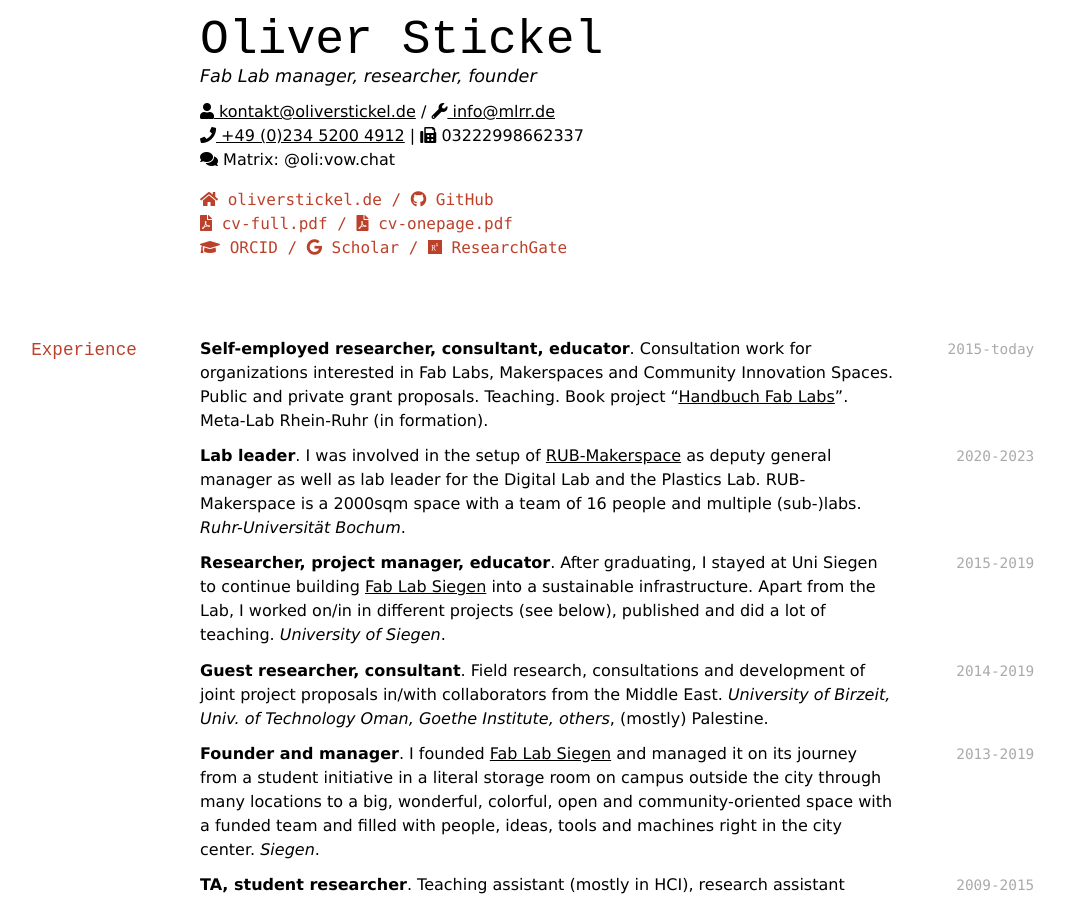
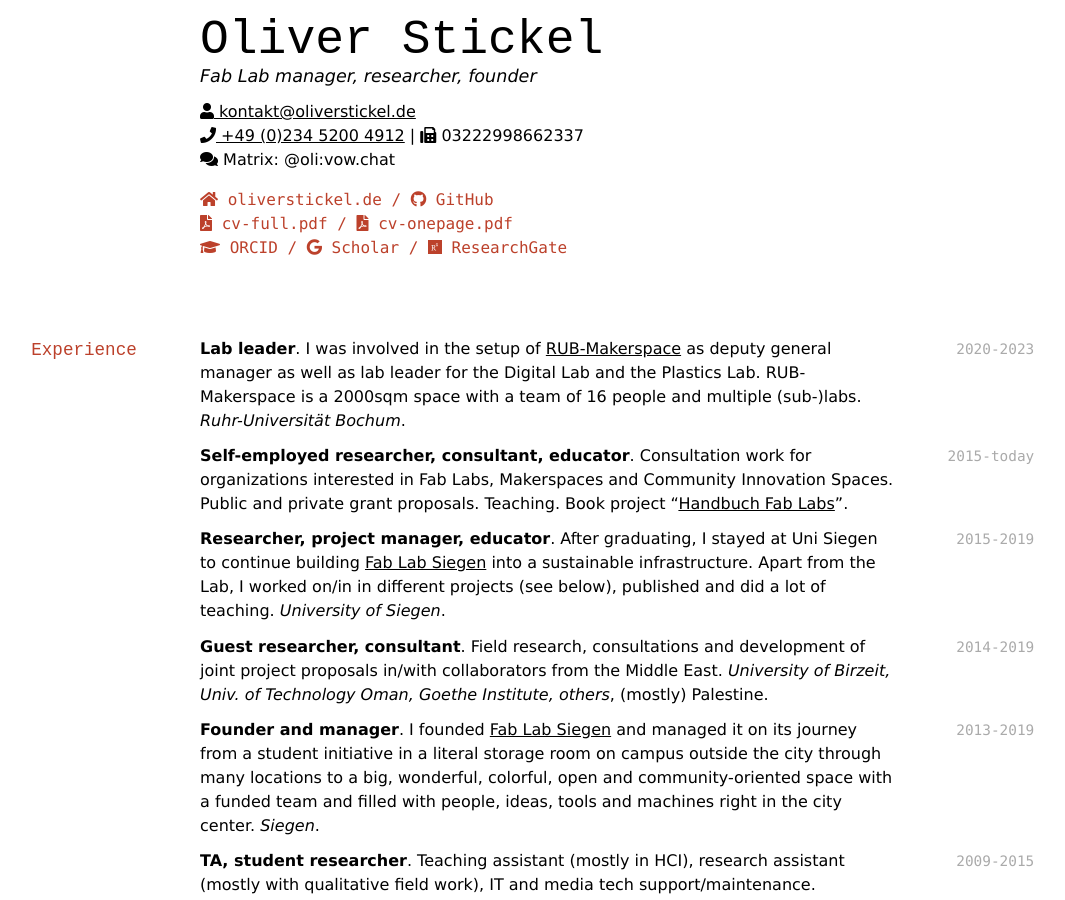
Before and after one commit to oliverstickel/oliverstickel.github.io, a Jekyll site: the page built from index.md, in a window 1280 px wide and 900 px high. Shown: the whole window, without its empty margins (132-1197 px from the left). Built offline with Jekyll 4.4.1, drawn with Linux system fonts in a browser that asks for light colours; nearby versions of some CDN libraries; a style sheet for code colours, icons or effects is not loaded.

Commit message:
Update index.md

```diff
--- a/index.md
+++ b/index.md
@@ -5,7 +5,7 @@ title: Oliver Stickel
 # Oliver Stickel
 Fab Lab manager, researcher, founder
 
-<a href="mailto:kontakt@oliverstickel.de"><i class="fas fa-user"></i> kontakt@oliverstickel.de</a> / <a href="mailto:info@meta-lab-rhein-ruhr.de"><i class="fas fa-wrench"></i> info@mlrr.de </a><br/>
+<a href="mailto:kontakt@oliverstickel.de"><i class="fas fa-user"></i> kontakt@oliverstickel.de</a><br/>
 <a href="tel:+4923452004912"><i class="fas fa-phone"></i> +49 (0)234 5200 4912</a> |  <i class="fas fa-fax"></i> 03222998662337 <br/>
 <i class="fas fa-comments"></i> Matrix: @oli:vow.chat <br/>
 
@@ -17,11 +17,11 @@ Fab Lab manager, researcher, founder
 
 ## Experience
 
-`2015-today`
-**Self-employed researcher, consultant, educator**. Consultation work for organizations interested in Fab Labs, Makerspaces and Community Innovation Spaces. Public and private grant proposals. Teaching. Book project "[Handbuch Fab Labs](https://www.bombini-verlag.de/shop/handbuch-fab-labs/)". Meta-Lab Rhein-Ruhr (in formation).
-
 `2020-2023`
 **Lab leader**. I was involved in the setup of [RUB-Makerspace](https://makerspace.rub.de) as deputy general manager as well as lab leader for the Digital Lab and the Plastics Lab. RUB-Makerspace is a 2000sqm space with a team of 16 people and multiple (sub-)labs. *Ruhr-Universität Bochum*.
+
+`2015-today`
+**Self-employed researcher, consultant, educator**. Consultation work for organizations interested in Fab Labs, Makerspaces and Community Innovation Spaces. Public and private grant proposals. Teaching. Book project "[Handbuch Fab Labs](https://www.bombini-verlag.de/shop/handbuch-fab-labs/)".
 
 `2015-2019`
 **Researcher, project manager, educator**. After graduating, I stayed at Uni Siegen to continue building [Fab Lab Siegen](https://fablab-siegen.de) into a sustainable infrastructure. Apart from the Lab, I worked on/in in different projects (see below), published and did a lot of teaching. *University of Siegen*.
```
